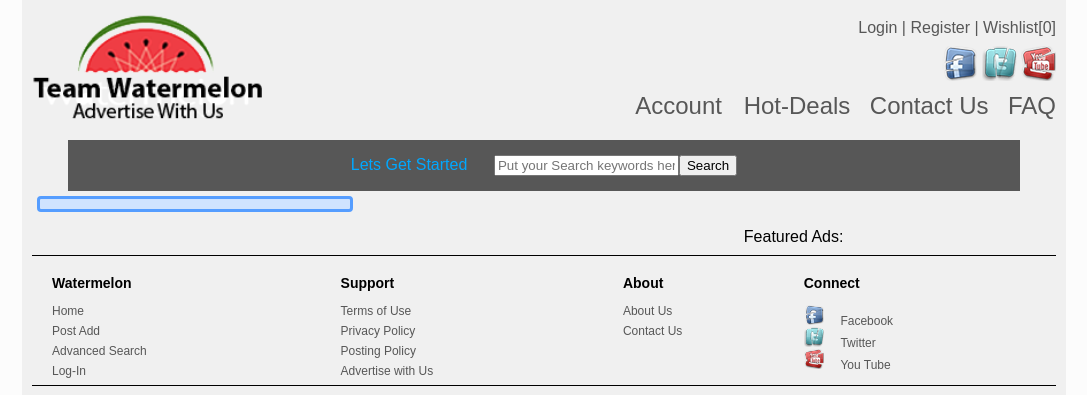
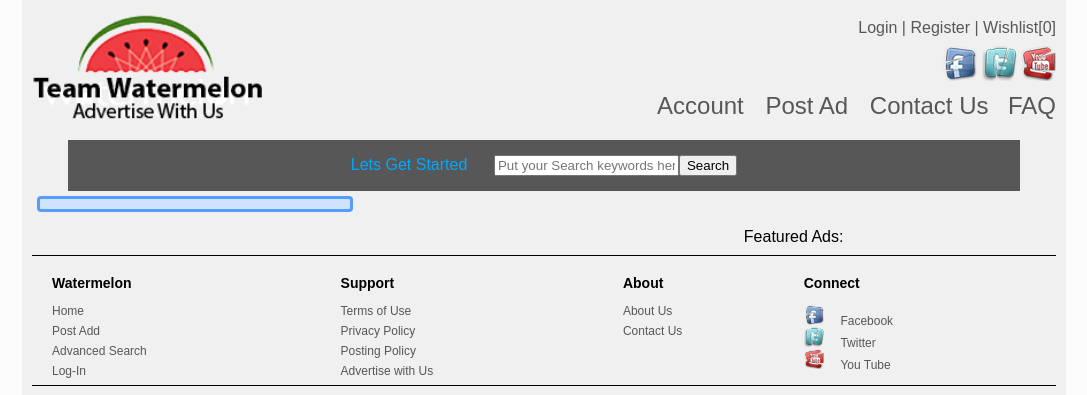
Before and after one commit to budski107/Watermelon, a PHP site: page /index.php in a window 1280 px wide. Shown: the top 395 px of the page, without its empty margins (96-1183 px from the left). Run offline with PHP 8.4, Linux system fonts and the light colour scheme; data that the repository does not hold is empty.

Commit message:
added post ad to menubar

```diff
--- a/header.php
+++ b/header.php
@@ -24,7 +24,6 @@
                     <li><a href="login.php">Login | </a></li>
                     <li><a href="register.php">Register | </a></li>
                     <li><a href="wishlist.php"><?php include "wishlistFeature.php"?></a></li>
-<!--                    <li><a href="help.php">Help</a></li>-->
                 </ul>
             </nav>
             <div id="find-us">
@@ -39,7 +38,7 @@
                 <ul>
 
                     <li><a href="#">Account </a></li>
-                    <li><a href="#">Hot-Deals</a></li>
+                    <li><a href="<?php echo $_SERVER['REMOTE_HOST'].'\view\postAd.php'?>">Post Ad </a></li>
                     <li><a href="contact_us.php">Contact Us</a></li>
                     <li><a href="faq.php">FAQ</a></li>
                 </ul>
```
